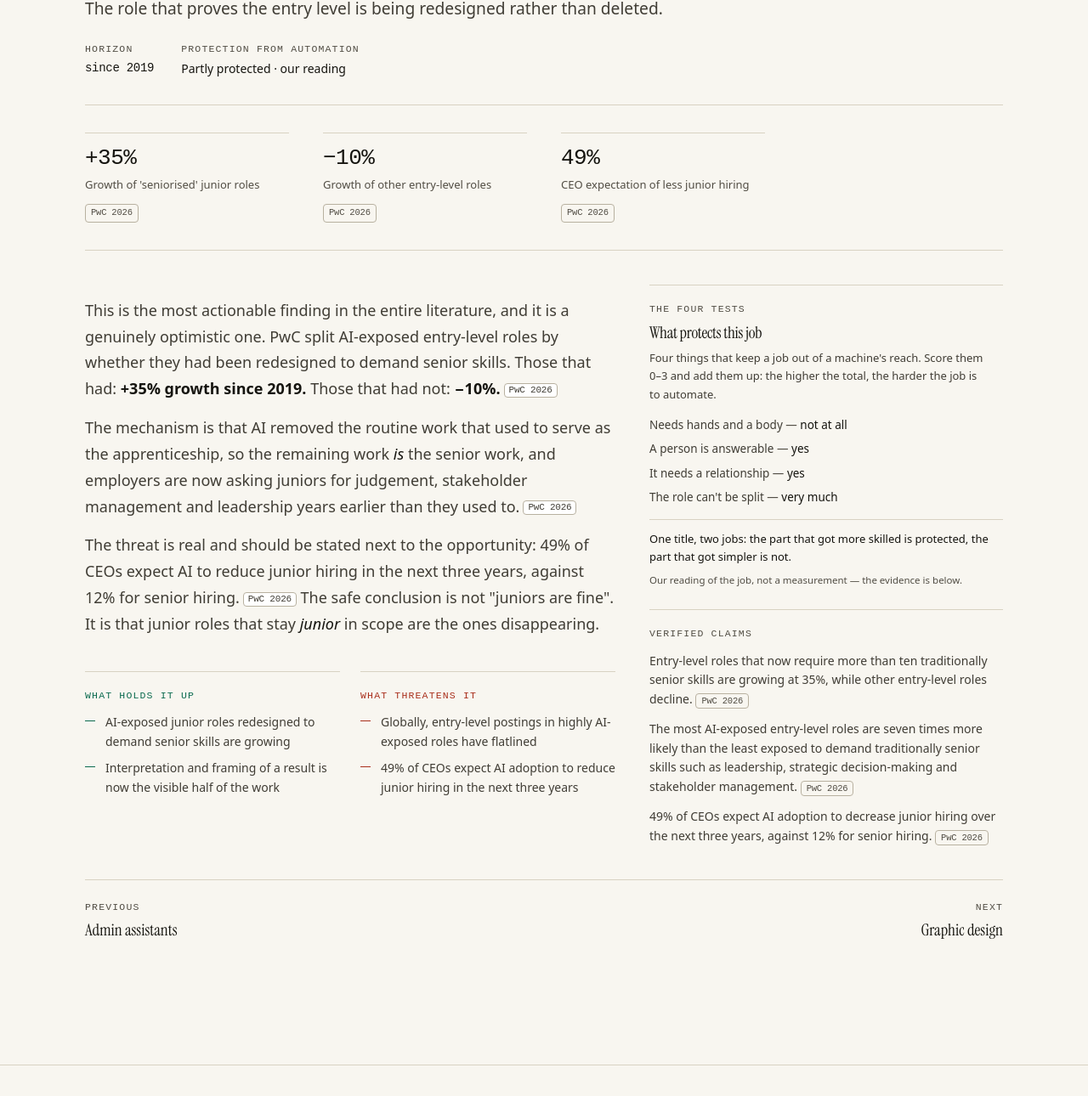
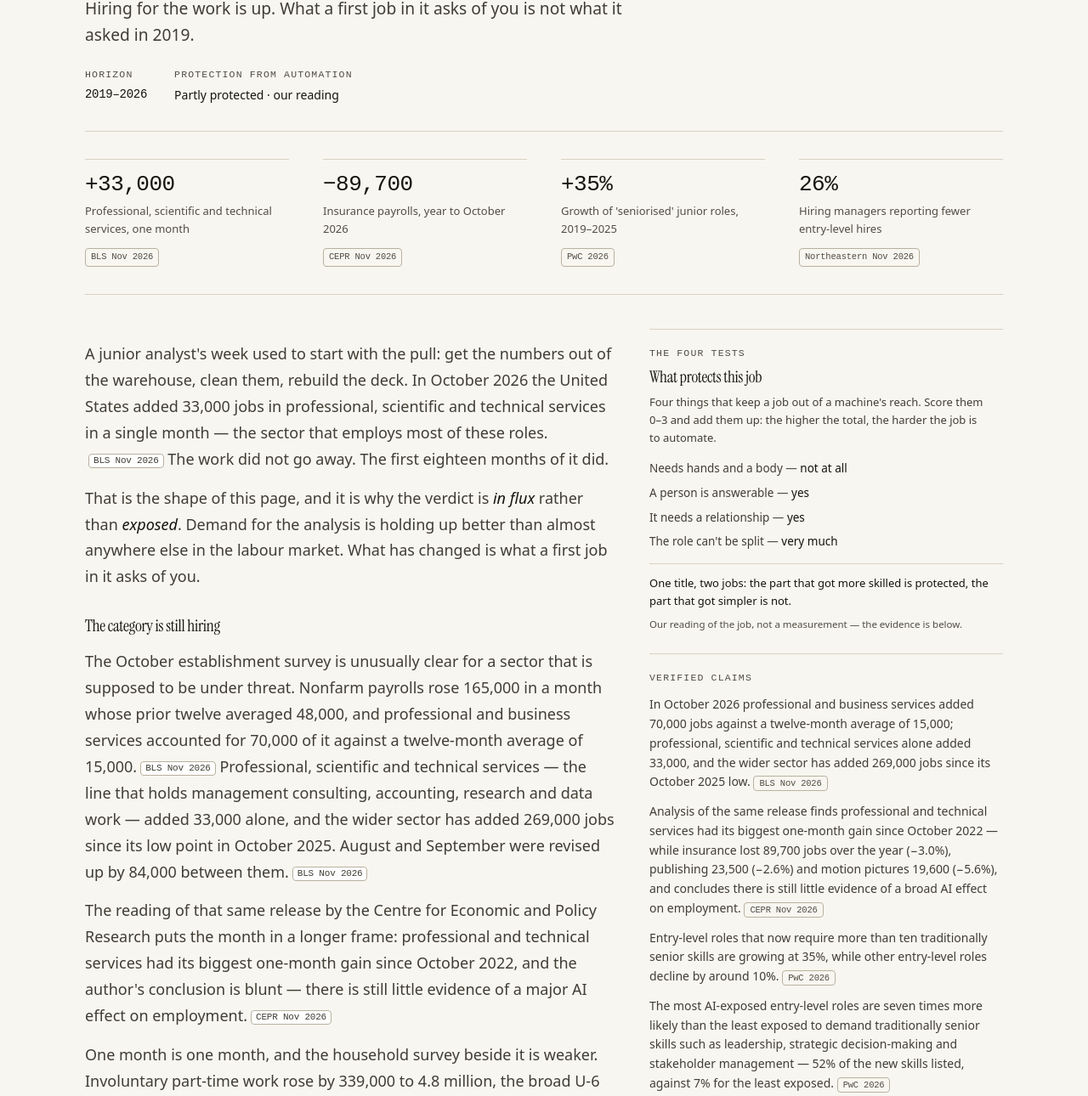
Before and after one commit to probir-sarkar/after-ai, an Astro site: page /jobs/junior-analyst in a window 1280 px wide. Shown: the part 251-1541 px from the top of the page at 85% size. Built offline with nearby package versions, Linux system fonts and the light colour scheme; Astro itself is replaced by a stand-in of ours.

Commit message:
junior-analyst: October 2026 payrolls — the category is hiring, the entry rung is not

```diff
--- a/src/content/jobs/junior-analyst/job.json
+++ b/src/content/jobs/junior-analyst/job.json
@@ -3,7 +3,7 @@
   "short": "Junior analysts",
   "verdict": "mixed",
   "category": "cognitive",
-  "oneLiner": "The role that proves the entry level is being redesigned rather than deleted.",
+  "oneLiner": "Hiring for the work is up. What a first job in it asks of you is not what it asked in 2019.",
   "tests": {
     "body": 0,
     "accountability": 2,
@@ -11,44 +11,66 @@
     "bundle": 3
   },
   "why": [
-    "AI-exposed junior roles redesigned to demand senior skills are growing",
-    "Interpretation and framing of a result is now the visible half of the work"
+    "AI-exposed junior roles redesigned to demand senior skills are growing at 35%, while other entry-level roles fall",
+    "Interpretation and framing of a result is now the visible half of the work",
+    "Demand for the category is intact: consulting and technical services added 33,000 jobs in October 2026 alone"
   ],
   "threats": [
     "Globally, entry-level postings in highly AI-exposed roles have flatlined",
-    "49% of CEOs expect AI adoption to reduce junior hiring in the next three years"
+    "49% of CEOs expect AI adoption to reduce junior hiring in the next three years",
+    "Where AI's losses do show up they are concentrated: insurance payrolls are down 89,700 over the year",
+    "A junior who only produces the artefact is now competing with the tool that produces it"
   ],
   "metrics": [
     {
-      "label": "Growth of 'seniorised' junior roles",
+      "label": "Professional, scientific and technical services, one month",
+      "display": "+33,000",
+      "value": 33000,
+      "unit": "jobs",
+      "source": "bls-employment-oct26"
+    },
+    {
+      "label": "Insurance payrolls, year to October 2026",
+      "display": "−89,700",
+      "value": -89700,
+      "unit": "jobs",
+      "source": "cepr-oct26"
+    },
+    {
+      "label": "Growth of 'seniorised' junior roles, 2019–2025",
       "display": "+35%",
       "value": 35,
       "unit": "percent",
       "source": "pwc-barometer"
     },
     {
-      "label": "Growth of other entry-level roles",
-      "display": "−10%",
-      "value": -10,
+      "label": "Hiring managers reporting fewer entry-level hires",
+      "display": "26%",
+      "value": 26,
       "unit": "percent",
-      "source": "pwc-release"
-    },
-    {
-      "label": "CEO expectation of less junior hiring",
-      "display": "49%",
-      "value": 49,
-      "unit": "percent",
-      "source": "pwc-barometer"
+      "source": "northeastern-hiring-2026"
     }
   ],
   "claims": [
     {
-      "text": "Entry-level roles that now require more than ten traditionally senior skills are growing at 35%, while other entry-level roles decline.",
+      "text": "In October 2026 professional and business services added 70,000 jobs against a twelve-month average of 15,000; professional, scientific and technical services alone added 33,000, and the wider sector has added 269,000 jobs since its October 2025 low.",
+      "source": "bls-employment-oct26"
+    },
+    {
+      "text": "Analysis of the same release finds professional and technical services had its biggest one-month gain since October 2022 — while insurance lost 89,700 jobs over the year (−3.0%), publishing 23,500 (−2.6%) and motion pictures 19,600 (−5.6%), and concludes there is still little evidence of a broad AI effect on employment.",
+      "source": "cepr-oct26"
+    },
+    {
+      "text": "Entry-level roles that now require more than ten traditionally senior skills are growing at 35%, while other entry-level roles decline by around 10%.",
       "source": "pwc-barometer"
     },
     {
-      "text": "The most AI-exposed entry-level roles are seven times more likely than the least exposed to demand traditionally senior skills such as leadership, strategic decision-making and stakeholder management.",
+      "text": "The most AI-exposed entry-level roles are seven times more likely than the least exposed to demand traditionally senior skills such as leadership, strategic decision-making and stakeholder management — 52% of the new skills listed, against 7% for the least exposed.",
       "source": "pwc-barometer"
+    },
+    {
+      "text": "In Northeastern University's AI & Society Survey of 8,174 people with a say in hiring, 26% of those who said AI affected their decisions reported hiring fewer entry-level candidates, against 7% hiring more; 54% use AI to screen résumés, rising to 83% in technology.",
+      "source": "northeastern-hiring-2026"
     },
     {
       "text": "49% of CEOs expect AI adoption to decrease junior hiring over the next three years, against 12% for senior hiring.",
@@ -63,7 +85,7 @@
       "source": "pwc-barometer"
     }
   ],
-  "horizon": "since 2019",
+  "horizon": "2019–2026",
   "order": 26,
   "featured": true
 }
--- a/src/content/jobs/junior-analyst/notes.mdx
+++ b/src/content/jobs/junior-analyst/notes.mdx
@@ -1,13 +1,84 @@
-This is the most actionable finding in the entire literature, and it is a genuinely
-optimistic one. PwC split AI-exposed entry-level roles by whether they had been
-redesigned to demand senior skills. Those that had: **+35% growth since 2019.** Those
-that had not: **−10%.**<Cite ids="pwc-barometer" />
+A junior analyst's week used to start with the pull: get the numbers out of the warehouse,
+clean them, rebuild the deck. In October 2026 the United States added 33,000 jobs in
+professional, scientific and technical services in a single month — the sector that employs
+most of these roles.<Cite ids="bls-employment-oct26" /> The work did not go away. The first
+eighteen months of it did.
 
-The mechanism is that AI removed the routine work that used to serve as the apprenticeship,
-so the remaining work *is* the senior work, and employers are now asking juniors for
-judgement, stakeholder management and leadership years earlier than they used to.<Cite ids="pwc-barometer" />
+That is the shape of this page, and it is why the verdict is *in flux* rather than *exposed*.
+Demand for the analysis is holding up better than almost anywhere else in the labour market.
+What has changed is what a first job in it asks of you.
 
-The threat is real and should be stated next to the opportunity: 49% of CEOs expect AI to
-reduce junior hiring in the next three years, against 12% for senior
-hiring.<Cite ids="pwc-barometer" /> The safe conclusion is not "juniors are fine". It is
-that junior roles that stay *junior* in scope are the ones disappearing.
+### The category is still hiring
+
+The October establishment survey is unusually clear for a sector that is supposed to be under
+threat. Nonfarm payrolls rose 165,000 in a month whose prior twelve averaged 48,000, and
+professional and business services accounted for 70,000 of it against a twelve-month average of
+15,000.<Cite ids="bls-employment-oct26" /> Professional, scientific and technical services — the
+line that holds management consulting, accounting, research and data work — added 33,000 alone,
+and the wider sector has added 269,000 jobs since its low point in October 2025. August and
+September were revised up by 84,000 between them.<Cite ids="bls-employment-oct26" />
+
+The reading of that same release by the Centre for Economic and Policy Research puts the month in
+a longer frame: professional and technical services had its biggest one-month gain since October
+2022, and the author's conclusion is blunt — there is still little evidence of a major AI effect
+on employment.<Cite ids="cepr-oct26" />
+
+One month is one month, and the household survey beside it is weaker. Involuntary part-time work
+rose by 339,000 to 4.8 million, the broad U-6 rate went from 7.6% to 7.9%, and long-term
+unemployment still accounts for 27.6% of all unemployed people.<Cite ids="bls-employment-oct26" />
+A strong payroll print is a good month, not a trend; the three-month average is 137,000, which is
+healthy but ordinary.
+
+### Where the losses actually are
+
+If AI is removing white-collar work, the payroll counts say it is doing so in narrow industries
+rather than across the board. Over the year to October 2026, insurance shed 89,700 jobs, a fall of
+3.0%. Publishing lost 23,500, or 2.6%. Motion pictures lost 19,600, or 5.6%.<Cite ids="cepr-oct26" />
+Each of those is a place where documents or images were the product and the processing was
+largely rule-bound.
+
+Attribution is the weak joint in every one of those figures. Payroll data counts jobs, not causes,
+and the analysts who compiled these numbers say as much: consolidation in publishing and the
+film business's own contraction are doing part of the work that gets credited to
+AI.<Cite ids="cepr-oct26" /> What the data supports is narrower and still useful — the losses
+that can plausibly be laid at AI's door are concentrated in a handful of document-processing
+industries, and they are not showing up as a general decline in analytical work.
+
+### What a first year now asks for
+
+The composition change is where the evidence is strongest. PwC's analysis of over a billion job
+advertisements finds that AI-exposed entry-level roles have been rebuilt to demand skills that
+used to arrive after five years: 52% of the new skills listed for the most exposed junior roles
+are traditionally senior ones — leadership, strategic decision-making, stakeholder management —
+against 7% for the least exposed.<Cite ids="pwc-barometer" /> Roles that absorbed more than ten of
+those senior skills grew 35% between 2019 and 2025. Roles that did not fell by around
+10%.<Cite ids="pwc-barometer" />
+
+Hiring managers describe the same thing from the other side. In Northeastern University's AI &
+Society Survey, 8,174 people with a say in hiring were asked about AI's effect on their decisions;
+of the half who said it had one, 26% reported hiring fewer entry-level candidates and 7% reported
+hiring more. A further 28% said they now expect more output or higher-level work from the
+beginners they do hire, and 54% use AI to read résumés — 83% in technology.<Cite
+ids="northeastern-hiring-2026" /> Those are self-reports about intentions, not counted
+headcounts, and they should be read as such.
+
+Put the two halves together and the mechanism is visible. A first-year analyst who can only
+produce the artefact — the deck, the pivot table, the summary paragraph — is now competing with a
+tool that produces it in a minute. A first-year who can frame the question, defend the number and
+explain what would change the answer is doing something the tool cannot do, and that is precisely
+the work employers say they are now asking juniors for.
+
+### The reading
+
+The tempting story, that AI is deleting the bottom of the analytical ladder, does not survive the
+payroll data: the sector is adding jobs at four times its recent average. The opposite story, that
+nothing is happening, does not survive the survey data either: a quarter of the hiring managers
+who use AI say they are taking on fewer beginners, and the roles that survived are visibly
+harder.
+
+What is happening is a reclassification. The junior analyst title is being kept and its content
+replaced, which is good news for anyone who can do the harder version and bad news for anyone who
+was counting on two years of easy work before the real job started. The honest caveat is that both
+of the strongest numbers here are forward-looking — a CEO survey about the next three years, and
+hiring managers describing their own intentions — while the one hard count, the October payroll
+print, covers a single month.<Cite ids="pwc-barometer,bls-employment-oct26" />
--- a/src/data/sources.ts
+++ b/src/data/sources.ts
@@ -352,6 +352,36 @@ export const sources = [
     url: 'https://www.theguardian.com/australia-news/2026/nov/04/canva-layoffs-job-cuts-restructure',
     note: 'Independent reporting of the same figures, plus the observation that Canva, unlike Atlassian, Block and WiseTech, did not mention AI in its restructure announcement.',
   },
+  {
+    id: 'bls-employment-oct26',
+    short: 'BLS Nov 2026',
+    title: 'The Employment Situation — October 2026',
+    publisher: 'US Bureau of Labor Statistics',
+    year: 2026,
+    kind: 'statistics',
+    url: 'https://www.bls.gov/news.release/empsit.nr0.htm',
+    note: 'Released 6 November 2026. Establishment and household surveys for October; payroll changes, industry detail and revisions. The primary release every commentary in this window is built on.',
+  },
+  {
+    id: 'cepr-oct26',
+    short: 'CEPR Nov 2026',
+    title: 'October Jobs Report Shows Mixed Labor Market',
+    publisher: 'Centre for Economic and Policy Research',
+    year: 2026,
+    kind: 'report',
+    url: 'https://cepr.net/publications/october-2026-jobs-report/',
+    note: 'Independent reading of the October release, 6 November 2026. Carries the year-on-year industry changes BLS does not state in the release itself (insurance, publishing, motion pictures) and the author’s judgement that AI’s measurable losses remain confined to small sectors.',
+  },
+  {
+    id: 'northeastern-hiring-2026',
+    short: 'Northeastern Nov 2026',
+    title: 'Is AI in Hiring Shutting Out Entry-Level Job Seekers?',
+    publisher: 'Northeastern University AI & Society Survey',
+    year: 2026,
+    kind: 'survey',
+    url: 'https://news.northeastern.edu/2026/11/02/ai-hiring-entry-level-jobs/',
+    note: '8,174 respondents who say they have a say in hiring. About half report AI affecting their decisions; of those, 26% hire fewer entry-level candidates and 7% more. Self-reported expectations, not observed headcount.',
+  },
 ] as const satisfies readonly Source[];
 
 export type SourceId = (typeof sources)[number]['id'];
```
Also changed, not shown: CHANGELOG.md.
